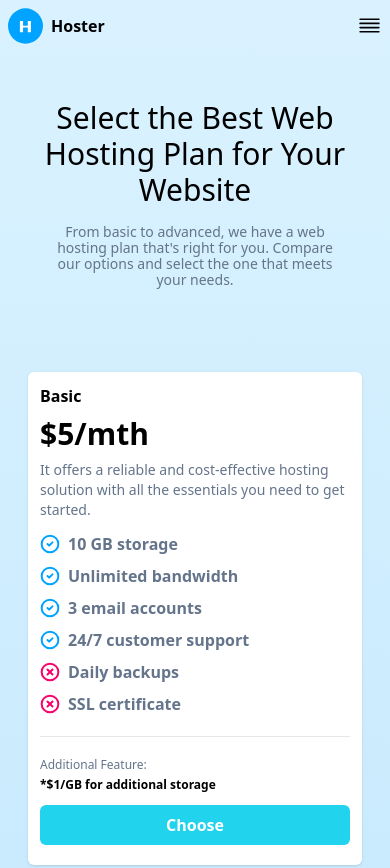
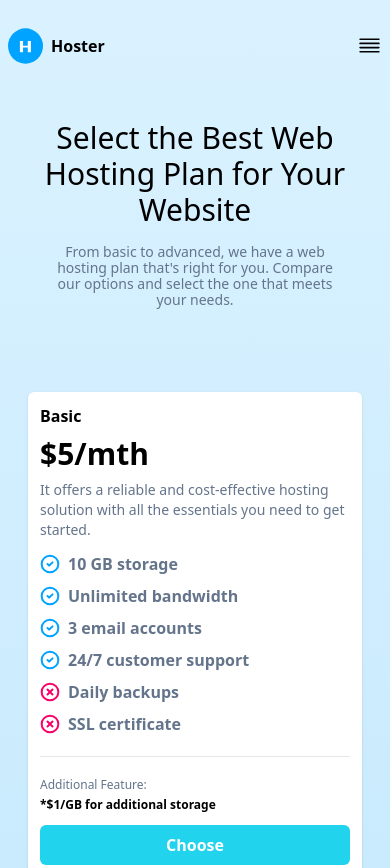
Before and after one commit to Startang141/Pricy-Pricing-Page, a plain HTML site: page index.html in a window 390 px wide. Shown: the top 868 px of the page. Drawn offline with nearby package versions, Linux system fonts and the light colour scheme.

Commit message:
Done Margin

```diff
--- a/index.html
+++ b/index.html
@@ -19,7 +19,7 @@
 <body>
     <div class="container font-sans bg-gradient-to-b from-[#DAF2FF] to-[#B8E3FC] md:h-[770px] h-[1800px]">
             <div class="px-2 py-2  md:px-36 md:">
-            <nav class="flex justify-between items-center md:mt-8">
+            <nav class="flex justify-between items-center mt-5 md:mt-8">
                 <div class="flex items-center">
                     <img src="src/img/Logo.svg" class="md:w-10 md:h-10" width="35px" alt="" srcset="">
                     <h3 class="font-semibold ml-2 md:text-md">Hoster</h3>
```
